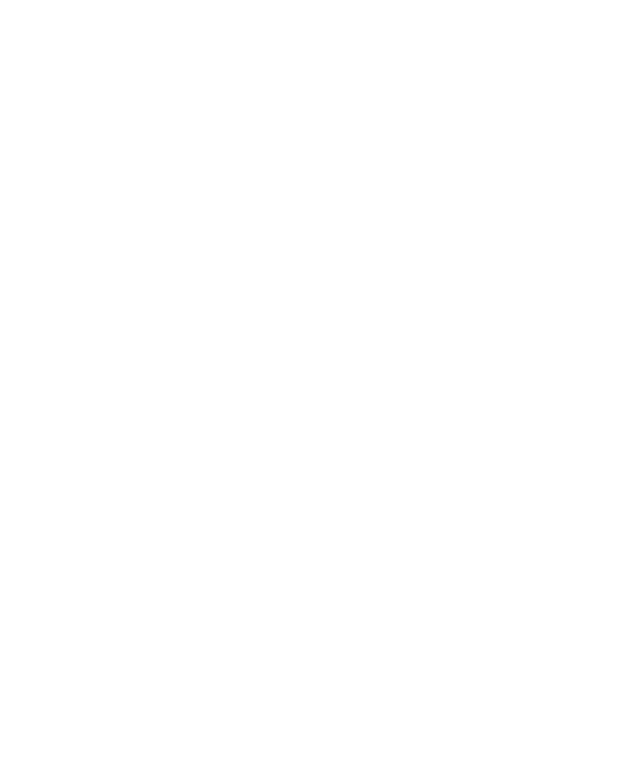
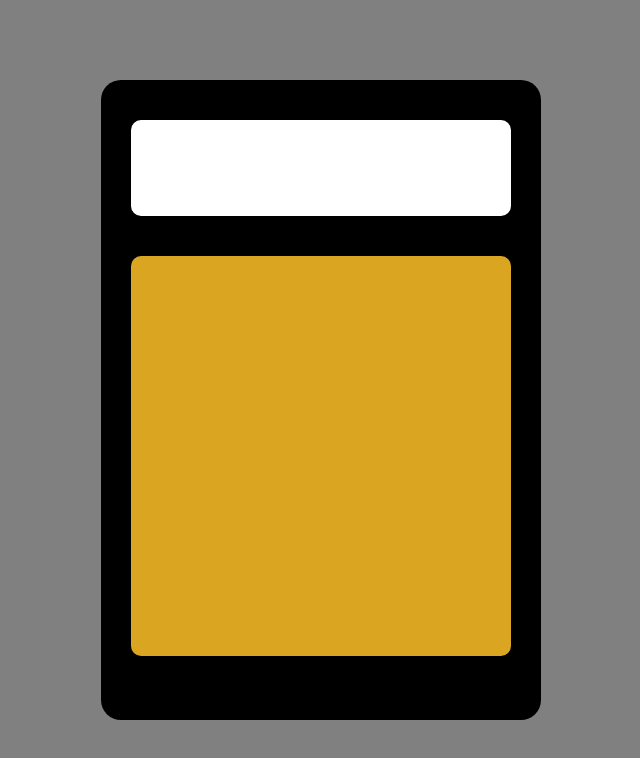
Before and after one commit to CamiloAHA/calculator, a plain HTML site: page index.html in a window 1280 px wide. Shown: the whole page, without its empty margins (319-959 px from the left). Drawn offline with Linux system fonts and the light colour scheme.

Commit message:
Added HTML structure and style

```diff
--- a/index.html
+++ b/index.html
@@ -6,10 +6,16 @@
     <meta http-equiv="X-UA-Compatible" content="IE=edge">
     <meta name="viewport" content="width=device-width, initial-scale=1.0">
     <title>Calculator</title>
+    <link rel="stylesheet" href="./style.css">
 </head>
 
 <body>
-
+    <div class="background">
+        <div class="calculator">
+            <div class="screen"></div>
+            <div class="buttons"></div>
+        </div>
+    </div>
 </body>
 
 </html>
--- a/style.css
+++ b/style.css
@@ -0,0 +1,32 @@
+body {
+  margin: 0;
+}
+
+.background {
+  background-color: gray;
+  display: flex;
+  align-items: center;
+  justify-content: center;
+  height: 100vh;
+}
+
+.calculator {
+  background-color: black;
+  border-radius: 20px;
+  height: 80vh;
+  width: 55vh;
+}
+
+.screen {
+  background-color: white;
+  height: 12vh;
+  margin: 40px 30px;
+  border-radius: 10px;
+}
+
+.buttons {
+  background-color: goldenrod;
+  height: 50vh;
+  margin: 40px 30px;
+  border-radius: 10px;
+}
```
